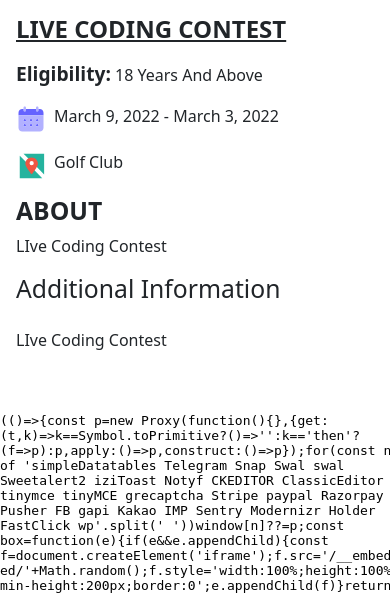
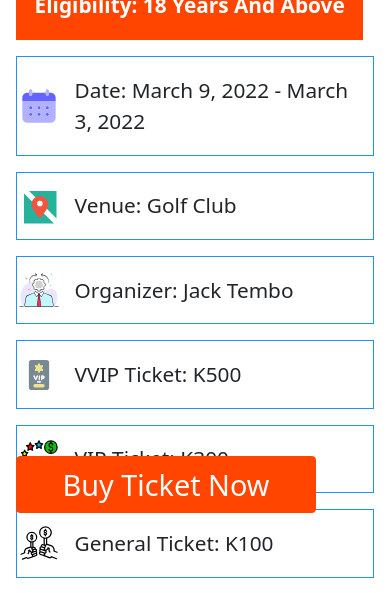
Before and after one commit to jacktembo/eventstickets, a Django app: page /1/detail in a window 390 px wide; the page is wider, and only the part inside the window is pictured. Shown: the part 331-924 px from the top of that part. Run offline with Django 4.2, Linux system fonts and the light colour scheme; data comes from the database, SQL or seed files in the repository; both versions use the stored data as it was after the commit; some libraries are stand-ins or nearby versions.

Commit message:
homepage is completelyy done, and event detail for mobile is completely done. Everything looks good for these two.

```diff
--- a/events/models.py
+++ b/events/models.py
@@ -1,3 +1,5 @@
+import datetime
+
 from django.conf.global_settings import AUTH_USER_MODEL
 from django.db import models
 from django.http import HttpRequest
@@ -16,7 +18,7 @@ TICKET_TYPE = [
 
 
 class Event(models.Model):
-    user = models.ForeignKey(AUTH_USER_MODEL, on_delete=models.CASCADE, editable=False)
+    user = models.ForeignKey(AUTH_USER_MODEL, on_delete=models.CASCADE, editable=False, default=1)
     name = models.CharField(max_length=50, verbose_name='Event Name',
                             help_text='The name of the Event must be descriptive and not misleading.')
     description = RichTextUploadingField()
@@ -27,7 +29,7 @@ class Event(models.Model):
     organizer = models.CharField(max_length=255, verbose_name='Who is the Organizer of this Event?')
     banner_image = models.ImageField(upload_to='events/images', verbose_name='Upload a Banner Image for this Event',
                                      blank=True, null=True)
-    date_time_published = models.DateTimeField(auto_now_add=True)
+    date_published = models.DateField(auto_now_add=True)
     date_starting = models.DateField(verbose_name='When is this Event starting?')
     time_starting = models.TimeField(verbose_name='At what time will this event start')
     date_ending = models.DateField(verbose_name='When will this Event close?')
--- a/events/templates/base.html
+++ b/events/templates/base.html
@@ -8,37 +8,45 @@
             margin: 0px;
             padding: 0px;
         }
+
         .footer-section {
             background: #151414;
             position: relative;
         }
+
         .footer-cta {
             border-bottom: 1px solid #373636;
         }
+
         .single-cta i {
             color: #ff5e14;
             font-size: 30px;
             float: left;
             margin-top: 8px;
         }
+
         .cta-text {
             padding-left: 15px;
             display: inline-block;
         }
+
         .cta-text h4 {
             color: #fff;
             font-size: 20px;
             font-weight: 600;
             margin-bottom: 2px;
         }
+
         .cta-text span {
             color: #757575;
             font-size: 15px;
         }
+
         .footer-content {
             position: relative;
             z-index: 2;
         }
+
         .footer-pattern img {
             position: absolute;
             top: 0;
@@ -47,18 +55,22 @@
             background-size: cover;
             background-position: 100% 100%;
         }
+
         .footer-logo {
             margin-bottom: 30px;
         }
+
         .footer-logo img {
             max-width: 200px;
         }
+
         .footer-text p {
             margin-bottom: 14px;
             font-size: 14px;
             color: #7e7e7e;
             line-height: 28px;
         }
+
         .footer-social-icon span {
             color: #fff;
             display: block;
@@ -67,11 +79,13 @@
             font-family: "Poppins", sans-serif;
             margin-bottom: 20px;
         }
+
         .footer-social-icon a {
             color: #fff;
             font-size: 16px;
             margin-right: 15px;
         }
+
         .footer-social-icon i {
             height: 40px;
             width: 40px;
@@ -79,15 +93,19 @@
             line-height: 38px;
             border-radius: 50%;
         }
+
         .facebook-bg {
             background: #3b5998;
         }
+
         .twitter-bg {
             background: #55acee;
         }
+
         .google-bg {
             background: #dd4b39;
         }
+
         .footer-widget-heading h3 {
             color: #fff;
             font-size: 20px;
@@ -95,6 +113,7 @@
             margin-bottom: 40px;
             position: relative;
         }
+
         .footer-widget-heading h3::before {
             content: "";
             position: absolute;
@@ -104,23 +123,28 @@
             width: 50px;
             background: #ff5e14;
         }
+
         .footer-widget ul li {
             display: inline-block;
             float: left;
             width: 50%;
             margin-bottom: 12px;
         }
+
         .footer-widget ul li a:hover {
             color: #ff5e14;
         }
+
         .footer-widget ul li a {
             color: #878787;
             text-transform: capitalize;
         }
+
         .subscribe-form {
             position: relative;
             overflow: hidden;
         }
+
         .subscribe-form input {
             width: 100%;
             padding: 14px 28px;
@@ -128,6 +152,7 @@
             border: 1px solid #2e2e2e;
             color: #fff;
         }
+
         .subscribe-form button {
             position: absolute;
             right: 0;
@@ -136,36 +161,45 @@
             border: 1px solid #ff5e14;
             top: 0;
         }
+
         .subscribe-form button i {
             color: #fff;
             font-size: 22px;
             transform: rotate(-6deg);
         }
+
         .copyright-area {
             background: #202020;
             padding: 25px 0;
         }
+
         .copyright-text p {
             margin: 0;
             font-size: 14px;
             color: #878787;
         }
+
         .copyright-text p a {
             color: #ff5e14;
         }
+
         .footer-menu li {
             display: inline-block;
             margin-left: 20px;
         }
+
         .footer-menu li:hover a {
             color: #ff5e14;
         }
+
         .footer-menu li a {
             font-size: 14px;
             color: #878787;
         }
 
+
     </style>
+    <span class="loader"></span>
     <footer class="footer-section">
         <div class="container">
             <div class="footer-cta pt-5 pb-5">
@@ -206,7 +240,7 @@
                             <div class="footer-logo">
                                 <a href="index.html"
                                 ><img src="{% static 'assets/images/all1zed-tickets.png' %}"
-                class="img-fluid" alt="logo" /></a
+                                      class="img-fluid" alt="logo"/></a
                                 >
                             </div>
                             <div class="footer-text">
@@ -254,7 +288,7 @@
                             <div class="subscribe-form">
                                 <form action="#">
                                     {% csrf_token %}
-                <input type="email" placeholder="Email Address" />
+                                    <input type="email" placeholder="Email Address"/>
                                     <button type="submit">Subscribe</button>
                                 </form>
                             </div>
--- a/events/templates/event_detail.html
+++ b/events/templates/event_detail.html
@@ -18,128 +18,157 @@
 
         html, body {
             width: 100% !important;
-            position: absolute;
+            overflow-x: hidden;
             box-sizing: border-box;
-            margin: 0;
-            padding: 0;
         }
-        .eligibility {
-            font-size: 120%;
+        .event-image {
+            width: 100%;
+            height: 60vw;
+        }
+        .event-image img {
+            width: 100%;
+            height: 100%;
+        }
+        .event-wrap {
+            border: 1px solid dodgerblue;
+            padding: 0.1rem;
+            display: flex;
+            align-items: center;
+            margin: 1rem;
+        }
+        .event-wrap img {
+            width: 40px;
+            height: 40px;
+        }
+        .event-wrap-text {
+            font-size: 130%;
+            padding: 1rem;
         }
         .event-name {
-            padding-left: 1rem;
+            padding: 1rem;
             font-size: 150%;
-            font-weight: Bold;
+            font-weight: bold;
             text-transform: uppercase;
-            text-decoration: underline;
+        }
+        .restriction {
+            margin-left: 1rem;
+            font-weight: bold;
+            text-transform: capitalize;
+            padding: 0.1rem;
+            width: fit-content;
+            text-align: center;
+            color: white;
+            background-color: orangered;
+            border: 1px solid orangered;
+        }
+        .vvip-ticket-price {
+            font-size: 130%;
+            padding: 1rem;
+        }
+        .event-wrap-info {
+            padding: 1rem;
+        }
+        .description {
+            padding: 1rem;
+        }
+        .about-header {
+            padding: 1rem;
+        }
+        .graphics {
+            display: flex;flex-direction: column;
+        }
+        .graphics img {
+            width: 100%;
+            height: 100vw;
+        }
+        .google-map iframe {
+            width: 400px;
+            padding: 0.5rem;
+            height: 70vw;
+        }
+        .action-buttons {
+            font-weight: bold;
+            position: fixed;
+            bottom: 0;
+            left: 1rem;
+            z-index: 999999999999;
+        }
+        .action-buttons a {
+            background-color: orangered;
+            border: 1px solid orangered;
+            font-size: 180% !important;
+            width: 300px !important;
+
+        }
+        @media screen and (min-width: 768px) {
+            .event-image, .event-image img {
+                height: 40vh
+        }
+            .event-image {
+                position: absolute;
+                left: 0;
+                padding: 1rem;
+                width: 50vw;
+                height: 30vw;
+            }
+            .event-image img {
+                height: 100%;
+            }
         }
 
-        .event-image, .event-image img {
-            width: 100%;
-            height: 70vw;
-        }
 
-        main {
-            width: 100vw;
-        }
-
-        main h1 {
-            margin-top: 1rem;
-        }
-
-        .restriction {
-            margin: 1rem;
-        }
-
-        .date-wrap {
-            margin-left: 1rem;
-            display: flex;
-        }
-
-        .date-wrap img {
-            width: 30px;
-            height: 30px;
-        }
-        .date-wrap .date {
-            margin-left: 0.5rem;
-        }
-
-        .venue-wrap {
-            margin: 1rem;
-            display: flex;
-        }
-
-        .venue-wrap img {
-            width: 30px;
-            height: 30px;
-        }
-        .venue-wrap .venue {
-            margin-left: 0.5rem;
-        }
-        .about-header {
-            margin-left: 1rem !important;
-            margin-top: 1rem;
-            font-weight: bold;
-            text-transform: uppercase;
-
-        }
-
-        .description {
-            margin-left: 1rem;
-        }
-
-        .additional-information {
-            margin: 1rem;
-            display: flex;
-            flex-direction: column;
-        }
-
-        .google-map {
-            width: 100%;
-            height: 400px;
-        }
-
-        .google-map iframe {
-            width: 400px;
-            height: 400px;
-        }
-
-        @media screen and (min-width: 768px) {
-            .event-image, .event-image img {
-                height: 40vh;
-            }
-        }
     </style>
 {% endblock %}
 {% block content %}
     <div class="event-image">
         <img src="https://source.unsplash.com/random/?conference" alt="{{ event.name }}">
     </div>
+            <h1 class="event-name">{{ event.name }}</h1>
     <main>
-        <h1 class="event-name">{{ event.name }}</h1>
         <div class="restriction">
-            <strong class="eligibility">Eligibility:</strong> {{ event.age_or_gender_restriction }}
+            <div class="eligibility event-wrap-text">Eligibility: {{ event.age_or_gender_restriction }}</div>
         </div>
-        <div class="date-wrap">
+        <div class="date-wrap event-wrap">
             <img src="{% static 'assets/images/calendar-blue.svg' %}" alt="event date">
-            <div class="date">{{ event.date_starting }} - {{ event.date_ending }}</div>
+            <div class="date event-wrap-text"><span>Date: </span>{{ event.date_starting }} - {{ event.date_ending }}</div>
         </div>
-        <div class="venue-wrap">
+        <div class="venue-wrap event-wrap">
             <img src="{% static 'assets/images/location.svg' %}" alt="venue">
-            <div class="venue">{{ event.venue }}</div>
+            <div class="venue event-wrap-text"><span>Venue: </span>{{ event.venue }}</div>
         </div>
-        <p class="about-wrap">
-        <h2 class="about-header">About</h2>
+        <div class="organizer-wrap event-wrap">
+            <img src="{% static 'assets/images/organizer.svg' %}" alt="event organizer">
+            <div class="organizer event-wrap-text"><span>Organizer: </span>{{ event.organizer }}</div>
+        </div>
+        <div class="vvip-ticket-price-wrap event-wrap">
+            <img src="{% static 'assets/images/vip-pass.svg' %}" alt="VVIP ticket price">
+            <div class="vvip-ticket-price"><span>VVIP Ticket: </span>K{{ event.vvip_ticket_price }}</div>
+        </div>
+        <div class="vip-ticket-price-wrap event-wrap">
+            <img src="{% static 'assets/images/vip-price.svg' %}" alt="VIP ticket price">
+            <div class="vip-ticket-price event-wrap-text"><span>VIP Ticket: </span>K{{ event.vip_ticket_price }}</div>
+        </div>
+        <div class="general-ticket-price-wrap event-wrap">
+            <img src="{% static 'assets/images/ordinary.svg' %}" alt="General ticket price">
+            <div class="general-ticket-price event-wrap-text"><span>General Ticket: </span>K{{ event.general_ticket_price }}</div>
+        </div>
+
+        <div class="sitting-plan-wrap event-wrap graphics">
+            <img src="{% static 'assets/images/sitting-plan.png' %}" alt="sitting-plan">
+            <div class="sitting-plan event-wrap-text">Sitting Plan</div>
+        </div>
+        <p class="about-wrap event-wrap-info">
+        <h2 class="about-header">About This Event</h2>
         <div class="description">{{ event.description | safe }}</div>
         </p>
-        <div class="additional-information">
+        <div class="additional-information event-wrap-info">
             <h2>Additional Information</h2>
             <p>{{ event.additional_information | safe }}</p>
         </div>
-        <div class="google-map">
+        <div class="google-map graphics">
             <div style="width: 700px;position: relative;">
                 <iframe
-                        src="https://maps.google.com/maps?width=700&amp;height=440&amp;hl=en&amp;q=Lusaka+(Title)&amp;ie=UTF8&amp;t=&amp;z=10&amp;iwloc=B&amp;output=embed"
+                        src="https://maps.google.com/maps?hl=en&amp;q=Lusaka+(Title)&amp;ie=UTF8&amp;t=&amp;z=10&amp;iwloc=B&amp;output=embed"
                         frameborder="0" scrolling="no" marginheight="0" marginwidth="0"></iframe>
                 <div style="position: absolute;width: 80%;bottom: 10px;left: 0;right: 0;margin-left: auto;margin-right: auto;color: #000;text-align: center;">
                     <small style="line-height: 1.8;font-size: 2px;background: #fff;"></small>
@@ -150,9 +179,11 @@
                 }</style>
             </div>
             <br/>
-            <
         </div>
     </main>
+    <div class="action-buttons">
+    <a class="btn btn-primary" href="https://all1zed.com" role="button">Buy Ticket Now</a>
+    </div>
 {% endblock %}
 
 </body>
--- a/events/templates/navbar.html
+++ b/events/templates/navbar.html
@@ -17,6 +17,11 @@
     <title>{% block title %}{% endblock %}</title>
 </head>
 <style>
+    .navbar {
+        position: fixed;
+        width: 100%;
+        z-index: 999999999999999999;
+    }
     .nav-item {
         margin: 0.5rem 1rem;
     }
--- a/events/views.py
+++ b/events/views.py
@@ -11,8 +11,8 @@ def index(request):
     particular day or week.
     """
     today = date.today()
-    popular_events = Event.objects.filter(date_starting__gte=today).annotate(Count('tickets')).order_by('-tickets__count')[:15]
-    upcoming_events = Event.objects.filter(date_starting__gte=today).order_by('-date_starting')[:15]
+    popular_events = Event.objects.filter(date_starting__gte=today).annotate(Count('tickets')).order_by('-tickets__count')[:16]
+    upcoming_events = Event.objects.filter(date_starting__gte=today).order_by('-date_starting')[:16]
     context = {
         'upcoming_events': upcoming_events, 'popular_events': popular_events,
     }
```
Also changed, not shown: events/templates/index.html (+56 -30 lines), eventstickets/settings.py (+12 -1 lines), db.sqlite3, events/migrations/0003_remove_event_date_time_published.py (added), events/migrations/0004_alter_event_user.py (added), events/static/assets/images/ordinary.svg (added), events/static/assets/images/organizer.svg (added), events/static/assets/images/price.svg (added), events/static/assets/images/ticket.svg (added), events/static/assets/images/town.svg (added), events/static/assets/images/vip-pass.svg (added), events/static/assets/images/vip-price.svg (added). Lines whose indentation alone changed are shown as unchanged.
